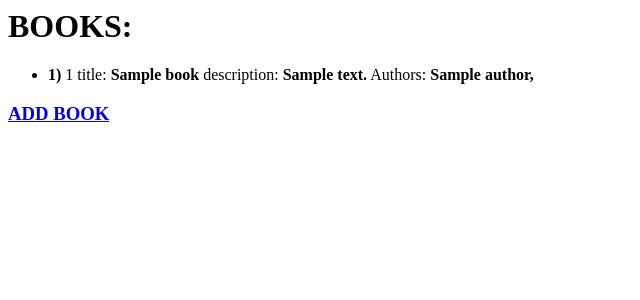
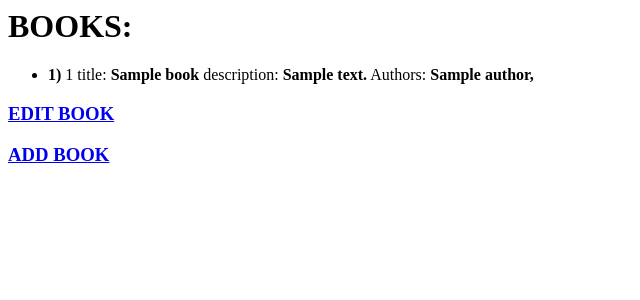
Before and after one commit to Rogalowski/BookStore, a Django app: page / in a window 1280 px wide. Shown: the top 300 px of the page, without its empty margins (0-640 px from the left). Run offline with Django 4.2, Linux system fonts and the light colour scheme; tables that the repository leaves empty hold one stand-in row (values such as "Sample post").

Commit message:
Add edit form for books

```diff
--- a/bookstore/books/templates/books/list_book_view.html
+++ b/bookstore/books/templates/books/list_book_view.html
@@ -13,6 +13,7 @@
 
   </li>
 </ul>
+<h3>  <a href="{% url 'edit_book' book.id %} " > EDIT BOOK </a> </h3>
 {% endfor %}
              </p>
 
--- a/bookstore/books/views.py
+++ b/bookstore/books/views.py
@@ -1,14 +1,16 @@
 from webbrowser import get
 from django.shortcuts import render, redirect, get_object_or_404
+from django.urls import reverse, reverse_lazy
 from django.views import View
 from .models import Author, Book
 from books.forms import AddBook_Form
-
+from django.views.generic import UpdateView, DeleteView
 # Create your views here.
 
 
 class ListBook_View(View):
     def get(self, request,   *args, **kwargs):
+        # book = Book.objects.get(id=kwargs['book_id'])
         all_books = Book.objects.all()
         all_authors = Author.objects.all()
 
@@ -70,6 +72,60 @@ class AddBook_View(View):
         return render(request, 'books/add_book_view.html', context)
 
 
-class EditBook_View(View):
-    def get(self, request):
-        pass
+class EditBook_View(UpdateView):
+    template_name = 'books/add_book_view.html'
+    fields = [
+        'title',
+        'description',
+        'authors',
+        'published_year',
+        'acquired',
+        'thumbnail',
+
+    ]
+
+    def get_object(self, queryset=None):
+        id_ = self.kwargs.get("book_id")
+        return get_object_or_404(Book, id=id_)
+
+    def get_success_url(self):
+        return reverse('')
+
+    def post(self, request, *args, **kwargs):
+        form = AddBook_Form(request.POST or None)
+
+        if form.is_valid():
+            title = form.cleaned_data['title']
+            description = form.cleaned_data['description']
+            print(f"Choosen: {title}")  # Test get title from form, etc below
+            print(f"description: {description}")
+
+            authors = form.cleaned_data['authors']
+            print(f"authors: {authors}")
+            acquired = form.cleaned_data['acquired']
+            print(f"acquired: {acquired}")
+            published_year = form.cleaned_data['published_year']
+            print(f" published_year: {published_year}")
+            thumbnail = form.cleaned_data['thumbnail']
+            print(f" thumbnail: {thumbnail}")
+
+            # Book update fields
+            book_update = Book.objects.get(id=kwargs['book_id'])
+            book_update.title = title
+            book_update.description = description
+            book_update.acquired = acquired
+            book_update.published_year = published_year
+            book_update.thumbnail = thumbnail
+
+            # Book save updated fields to database
+            book_update.save()
+
+            book_update.authors.set(authors)
+
+            return redirect('')
+
+        context = {
+            'form': form,
+            'result': f"FORM CRASHED, TRY ONE MORE TIME"
+        }
+        return render(request, 'books/add_book_view.html', context)
```
